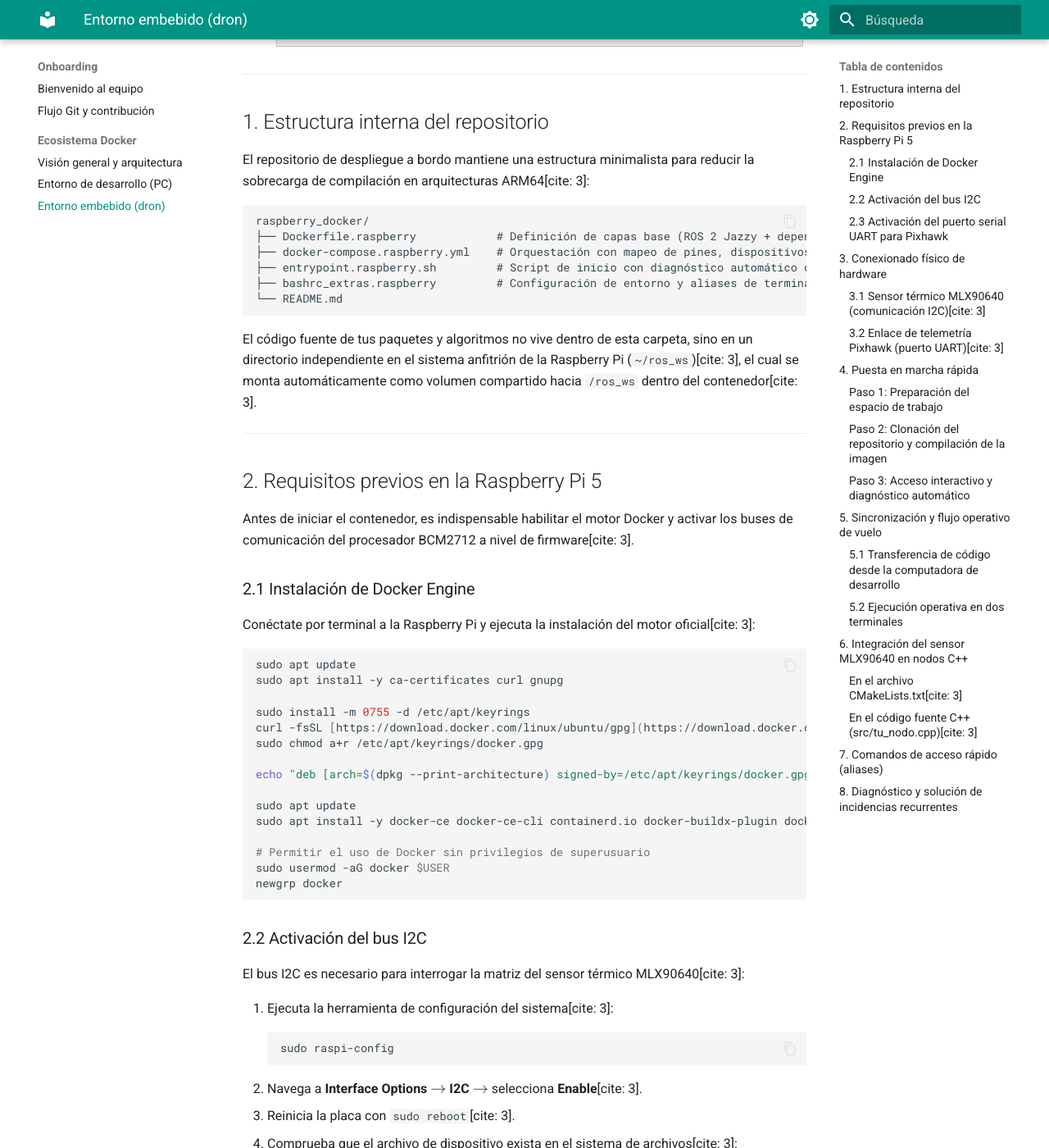
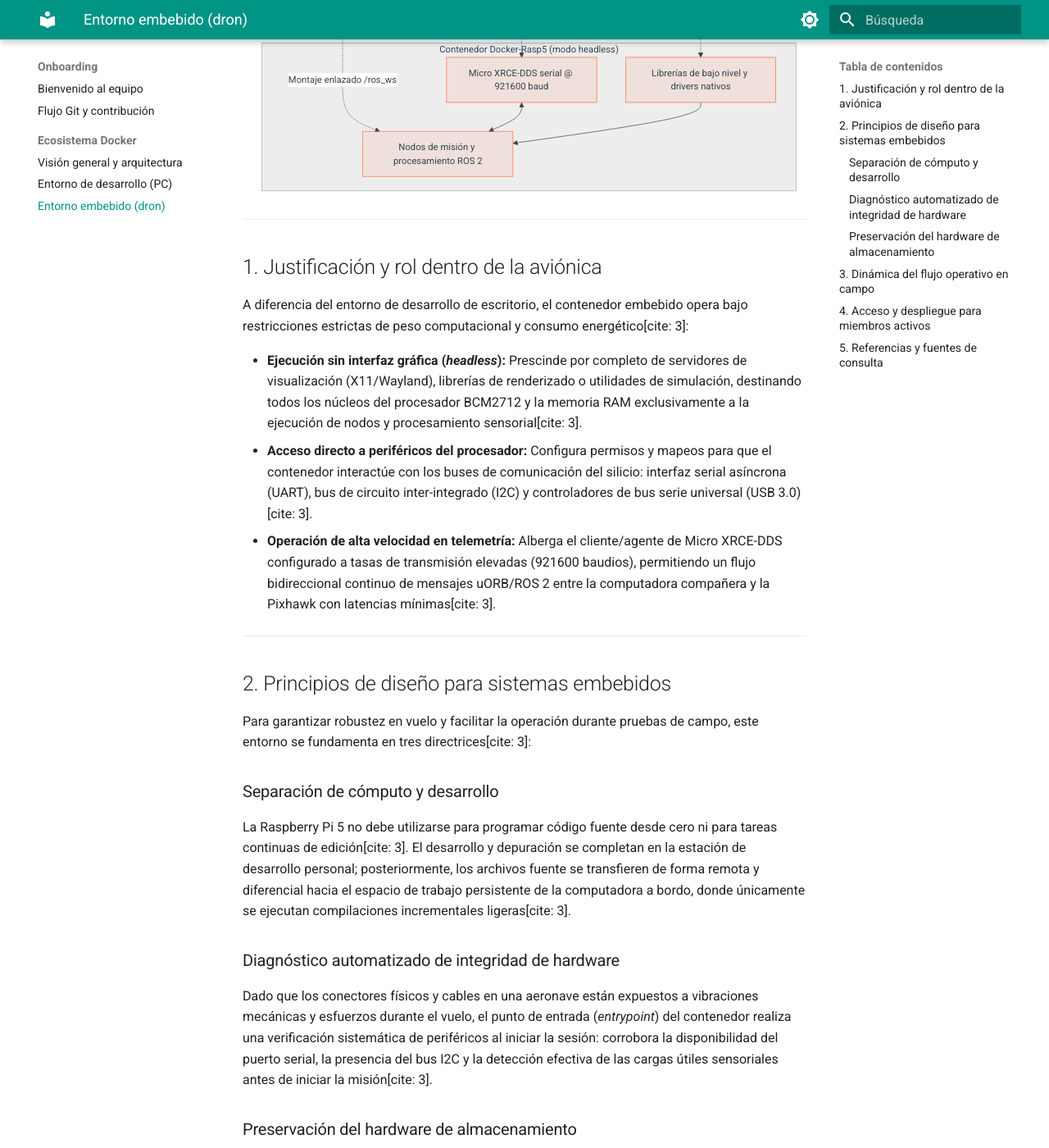
Before and after one commit to Dronkab-UNAQ/dronkab-docs, an MkDocs documentation site: the page built from docs/onboarding/docker/entorno_docker_dron.md, in a window 1280 px wide and 1400 px high, scrolled down 745 px. Shown: the whole window at 82% size. Built offline with MkDocs 1.6.1 and Material for MkDocs 9.7.7, drawn with Linux system fonts in a browser that asks for light colours; some of the changed text lies outside the part shown.

````diff
--- a/docs/onboarding/docker/entorno_docker_dron.md
+++ b/docs/onboarding/docker/entorno_docker_dron.md
@@ -1,281 +1,91 @@
-# Entorno embebido en Raspberry Pi 5 (Docker-Rasp5)
+# Entorno embebido a bordo (Docker-Rasp5)
 
-El contenedor `Docker-Rasp5` constituye la plataforma de despliegue y ejecución en tiempo real montada sobre la computadora a bordo del dron (Raspberry Pi 5)[cite: 3]. Su propósito principal es desacoplar las dependencias de bajo nivel del sistema operativo anfitrión, comunicarse con el piloto automático Pixhawk mediante el enlace serial UART y gestionar la adquisición directa de los sensores físicos: la cámara espacial OAK-D y la cámara térmica infrarroja MLX90640[cite: 3].
+En sistemas aéreos no tripulados, la computadora a bordo —frecuentemente denominada computadora compañera (*companion computer*)— actúa como el cerebro de alto nivel del sistema[cite: 3]. Mientras la controladora de vuelo (como una Pixhawk) resuelve en microsegundos los lazos de estabilización, actitud y mezcla de motores, la computadora compañera asume el procesamiento de algoritmos pesados: adquisición visual, procesamiento de nubes de puntos, estimación de trayectorias y toma de decisiones tácticas[cite: 3].
+
+El módulo `Docker-Rasp5` estandariza el entorno de ejecución sobre la arquitectura ARM64 de la Raspberry Pi 5 montada en el chasis del dron, proporcionando aislamiento operativo y acceso estructurado a los buses físicos de hardware[cite: 3].
 
 ```mermaid
 graph TD
-    subgraph Hardware["Periféricos y hardware físico"]
-        Pixhawk["Piloto automático Pixhawk (TELEM)"]
-        Thermal["Sensor térmico MLX90640"]
-        Oak["Cámara estéreo OAK-D"]
+    subgraph Sensores["Hardware sensorial y control de bajo nivel"]
+        FMU["Piloto automático Pixhawk (enlace UART)"]
+        CamEst["Cámara espacial estéreo OAK-D (enlace USB 3.0)"]
+        Termico["Sensor térmico infrarrojo MLX90640 (bus I2C)"]
     end
 
-    subgraph HostRPi["Raspberry Pi 5 (sistema operativo anfitrión)"]
-        UART_Dev["Puerto serial /dev/ttyAMA0"]
-        I2C_Dev["Bus /dev/i2c-1"]
-        USB_Dev["Controlador USB 3.0"]
-        WS_Host["Volumen local: ~/ros_ws/src"]
+    subgraph HostRPi["Sistema anfitrión (Raspberry Pi 5 - ARM64)"]
+        Kernel["Kernel Linux con interfaces activas: UART / I2C / USB"]
+        WS_Host["Espacio persistente a bordo: ~/ros_ws"]
     end
 
-    subgraph ContainerRPi["Contenedor Docker-Rasp5"]
-        XRCE["Agente Micro XRCE-DDS (921600 baud)"]
-        Drivers["Librería nativa mlx90640 e I2C"]
-        ROS_Nodes["Nodos de misión y control en ROS 2 Jazzy"]
+    subgraph Contenedor["Contenedor Docker-Rasp5 (modo headless)"]
+        BridgeUART["Micro XRCE-DDS serial @ 921600 baud"]
+        DriverSensors["Librerías de bajo nivel y drivers nativos"]
+        MisionNode["Nodos de misión y procesamiento ROS 2"]
     end
 
-    Pixhawk <-->|UART TX/RX| UART_Dev
-    Thermal <-->|SDA/SCL| I2C_Dev
-    Oak <-->|Línea USB 3.0| USB_Dev
+    FMU <-->|/dev/ttyAMA0| Kernel
+    CamEst <-->|Línea USB de alta velocidad| Kernel
+    Termico <-->|/dev/i2c-1| Kernel
 
-    UART_Dev -.->|Mapeo serial| XRCE
-    I2C_Dev -.->|Dispositivo I2C| Drivers
-    USB_Dev -.->|Modo privilegiado| ROS_Nodes
-    WS_Host -.->|Bind mount: /ros_ws| ROS_Nodes
-    XRCE <--> ROS_Nodes
+    Kernel -.->|Exposición de buses y privilegios| DriverSensors
+    Kernel -.->|Mapeo serial directo| BridgeUART
+    WS_Host -.->|Montaje enlazado /ros_ws| MisionNode
+
+    BridgeUART <--> MisionNode
+    DriverSensors --> MisionNode
 ```
 
 ---
 
-## 1. Estructura interna del repositorio
+## 1. Justificación y rol dentro de la aviónica
 
-El repositorio de despliegue a bordo mantiene una estructura minimalista para reducir la sobrecarga de compilación en arquitecturas ARM64[cite: 3]:
+A diferencia del entorno de desarrollo de escritorio, el contenedor embebido opera bajo restricciones estrictas de peso computacional y consumo energético[cite: 3]:
 
-```text
-raspberry_docker/
-├── Dockerfile.raspberry            # Definición de capas base (ROS 2 Jazzy + dependencias OAK-D y MLX90640)
-├── docker-compose.raspberry.yml    # Orquestación con mapeo de pines, dispositivos e interfaces
-├── entrypoint.raspberry.sh         # Script de inicio con diagnóstico automático de sensores
-├── bashrc_extras.raspberry         # Configuración de entorno y aliases de terminal
-└── README.md
-```
-
-El código fuente de tus paquetes y algoritmos no vive dentro de esta carpeta, sino en un directorio independiente en el sistema anfitrión de la Raspberry Pi (`~/ros_ws`)[cite: 3], el cual se monta automáticamente como volumen compartido hacia `/ros_ws` dentro del contenedor[cite: 3].
+* **Ejecución sin interfaz gráfica (*headless*):** Prescinde por completo de servidores de visualización (X11/Wayland), librerías de renderizado o utilidades de simulación, destinando todos los núcleos del procesador BCM2712 y la memoria RAM exclusivamente a la ejecución de nodos y procesamiento sensorial[cite: 3].
+* **Acceso directo a periféricos del procesador:** Configura permisos y mapeos para que el contenedor interactúe con los buses de comunicación del silicio: interfaz serial asíncrona (UART), bus de circuito inter-integrado (I2C) y controladores de bus serie universal (USB 3.0)[cite: 3].
+* **Operación de alta velocidad en telemetría:** Alberga el cliente/agente de Micro XRCE-DDS configurado a tasas de transmisión elevadas (921600 baudios), permitiendo un flujo bidireccional continuo de mensajes uORB/ROS 2 entre la computadora compañera y la Pixhawk con latencias mínimas[cite: 3].
 
 ---
 
-## 2. Requisitos previos en la Raspberry Pi 5
+## 2. Principios de diseño para sistemas embebidos
 
-Antes de iniciar el contenedor, es indispensable habilitar el motor Docker y activar los buses de comunicación del procesador BCM2712 a nivel de firmware[cite: 3].
+Para garantizar robustez en vuelo y facilitar la operación durante pruebas de campo, este entorno se fundamenta en tres directrices[cite: 3]:
 
-### 2.1 Instalación de Docker Engine
-Conéctate por terminal a la Raspberry Pi y ejecuta la instalación del motor oficial[cite: 3]:
+### Separación de cómputo y desarrollo
+La Raspberry Pi 5 no debe utilizarse para programar código fuente desde cero ni para tareas continuas de edición[cite: 3]. El desarrollo y depuración se completan en la estación de desarrollo personal; posteriormente, los archivos fuente se transfieren de forma remota y diferencial hacia el espacio de trabajo persistente de la computadora a bordo, donde únicamente se ejecutan compilaciones incrementales ligeras[cite: 3].
 
-```bash
-sudo apt update
-sudo apt install -y ca-certificates curl gnupg
+### Diagnóstico automatizado de integridad de hardware
+Dado que los conectores físicos y cables en una aeronave están expuestos a vibraciones mecánicas y esfuerzos durante el vuelo, el punto de entrada (*entrypoint*) del contenedor realiza una verificación sistemática de periféricos al iniciar la sesión: corrobora la disponibilidad del puerto serial, la presencia del bus I2C y la detección efectiva de las cargas útiles sensoriales antes de iniciar la misión[cite: 3].
 
-sudo install -m 0755 -d /etc/apt/keyrings
-curl -fsSL [https://download.docker.com/linux/ubuntu/gpg](https://download.docker.com/linux/ubuntu/gpg) | sudo gpg --dearmor -o /etc/apt/keyrings/docker.gpg
-sudo chmod a+r /etc/apt/keyrings/docker.gpg
-
-echo "deb [arch=$(dpkg --print-architecture) signed-by=/etc/apt/keyrings/docker.gpg] [https://download.docker.com/linux/ubuntu](https://download.docker.com/linux/ubuntu) $(. /etc/os-release && echo $VERSION_CODENAME) stable" | sudo tee /etc/apt/sources.list.d/docker.list > /dev/null
-
-sudo apt update
-sudo apt install -y docker-ce docker-ce-cli containerd.io docker-buildx-plugin docker-compose-plugin
-
-# Permitir el uso de Docker sin privilegios de superusuario
-sudo usermod -aG docker $USER
-newgrp docker
-```
-
-### 2.2 Activación del bus I2C
-El bus I2C es necesario para interrogar la matriz del sensor térmico MLX90640[cite: 3]:
-
-1. Ejecuta la herramienta de configuración del sistema[cite: 3]:
-   ```bash
-   sudo raspi-config
-   ```
-2. Navega a **Interface Options** $\rightarrow$ **I2C** $\rightarrow$ selecciona **Enable**[cite: 3].
-3. Reinicia la placa con `sudo reboot`[cite: 3].
-4. Comprueba que el archivo de dispositivo exista en el sistema de archivos[cite: 3]:
-   ```bash
-   ls /dev/i2c*
-   # La salida esperada debe incluir: /dev/i2c-1
-   ```
-
-### 2.3 Activación del puerto serial UART para Pixhawk
-El puerto serial permite el intercambio de mensajes uORB/ROS 2 a alta velocidad entre la Raspberry Pi y la controladora de vuelo[cite: 3]:
-
-1. Entra nuevamente a la configuración del sistema[cite: 3]:
-   ```bash
-   sudo raspi-config
-   ```
-2. Navega a **Interface Options** $\rightarrow$ **Serial Port**[cite: 3].
-3. En la pregunta *«Would you like a login shell to be accessible over serial?»*, responde **No**[cite: 3].
-4. En la pregunta *«Would you like the serial port hardware to be enabled?»*, responde **Yes**[cite: 3].
-5. Guarda los cambios y reinicia la placa con `sudo reboot`[cite: 3].
-6. Confirma la presencia del dispositivo UART principal[cite: 3]:
-   ```bash
-   ls /dev/ttyAMA0
-   ```
+### Preservación del hardware de almacenamiento
+El código del usuario se monta a través de volúmenes enlazados sobre el almacenamiento físico de la placa[cite: 3]. Mantener las compilaciones desacopladas de las capas de Docker previene la escritura innecesaria sobre sectores del almacenamiento de estado sólido o tarjeta de memoria, alargando su vida útil bajo condiciones de vibración y altas temperaturas.
 
 ---
 
-## 3. Conexionado físico de hardware
+## 3. Dinámica del flujo operativo en campo
 
-La correcta asignación de pines en la regleta GPIO de 40 pines de la Raspberry Pi 5 previene daños eléctricos y asegura la comunicación síncrona con los sensores[cite: 3].
+La operación técnica de la computadora a bordo durante pruebas de campo o competencias se estructura en fases definidas[cite: 3]:
 
-### 3.1 Sensor térmico MLX90640 (comunicación I2C)[cite: 3]
-Este sensor opera a una tensión lógica de 3.3 V[cite: 3]. Conéctalo siguiendo la siguiente distribución de pines[cite: 3]:
-
-| Pin del sensor MLX90640 | Pin físico Raspberry Pi 5 | Función de hardware |
-| :--- | :--- | :--- |
-| **VCC** | Pin 1 | Alimentación de 3.3 V[cite: 3] |
-| **GND** | Pin 6 | Conexión a tierra de referencia[cite: 3] |
-| **SDA** | Pin 3 | Datos I2C (GPIO 2)[cite: 3] |
-| **SCL** | Pin 5 | Reloj I2C (GPIO 3)[cite: 3] |
-
-Para verificar que el cableado es correcto antes de inicializar Docker, corre en el anfitrión[cite: 3]:
-```bash
-sudo apt install -y i2c-tools
-i2cdetect -y 1
-```
-El dispositivo debe responder de forma visible en la dirección hexadecimal **`0x33`** dentro de la matriz de escaneo[cite: 3].
-
-### 3.2 Enlace de telemetría Pixhawk (puerto UART)[cite: 3]
-Conecta las líneas cruzadas entre el conector TELEM de la Pixhawk y los pines UART correspondientes de la Raspberry Pi[cite: 3]:
-
-| Pin Raspberry Pi 5 | Puerto TELEM de Pixhawk | Descripción del enlace |
-| :--- | :--- | :--- |
-| **Pin 8 (GPIO 14 / TX)** | TELEM RX | Transmisión de datos hacia la controladora[cite: 3] |
-| **Pin 10 (GPIO 15 / RX)** | TELEM TX | Recepción de telemetría desde la controladora[cite: 3] |
-| **Pin 6 (GND)** | GND | Tierra común de señal[cite: 3] |
-
-!!! warning "Aseguramiento de voltajes lógicos"
-    No conectes bajo ninguna circunstancia los pines de 5 V de la Pixhawk a los pines GPIO de la Raspberry Pi 5. Utiliza únicamente las líneas TX, RX y GND. La alimentación de la Raspberry Pi 5 debe provenir de un regulador independiente capaz de entregar 5 V a 5 A vía USB-C o pines dedicados.
+1. **Verificación de buses en el sistema anfitrión:** Comprobar que los módulos del kernel para UART e I2C se encuentren inicializados a nivel de firmware en la placa anfitriona antes de levantar la infraestructura de contenedores[cite: 3].
+2. **Sincronización remota:** Transferir los paquetes de software validados en simulación desde la estación de trabajo hacia la Raspberry Pi a través de la red local de telemetría mediante protocolos seguros de sincronización de archivos[cite: 3].
+3. **Ejecución concurrente de control y misión:** Operar mediante sesiones concurrentes de terminal remota (SSH), manteniendo en un proceso el puente serial de alta velocidad con el piloto automático y en otro la ejecución de los algoritmos de misión y lectura sensorial[cite: 3].
 
 ---
 
-## 4. Puesta en marcha rápida
+## 4. Acceso y despliegue para miembros activos
 
-### Paso 1: Preparación del espacio de trabajo
-Crea la carpeta de trabajo donde se montarán los paquetes de ROS 2[cite: 3]:
-```bash
-mkdir -p ~/ros_ws/src
-```
+Los archivos de configuración específicos para arquitectura ARM64 (`Dockerfile.raspberry`, orquestación con privilegios de hardware y scripts de diagnóstico automático de arranque) se gestionan dentro del repositorio privado **`Docker-Rasp5`** (o `raspberry_docker`) de la organización[cite: 3].
 
-### Paso 2: Clonación del repositorio y compilación de la imagen
-Descarga los archivos de despliegue en la Raspberry Pi y levanta el servicio[cite: 3]:
-```bash
-git clone git@github.com:Dronkab/raspberry_docker.git
-cd raspberry_docker
-
-# Construir la imagen para arquitectura ARM64
-docker compose -f docker-compose.raspberry.yml build
-
-# Iniciar el contenedor en segundo plano
-docker compose -f docker-compose.raspberry.yml up -d
-```
-
-### Paso 3: Acceso interactivo y diagnóstico automático
-Ingresa a la línea de comandos del contenedor en ejecución[cite: 3]:
-```bash
-docker compose -f docker-compose.raspberry.yml exec drone-rpi bash
-```
-
-Al abrir la terminal, el script de inicialización (`entrypoint`) evaluará el estado de los buses y sensores conectados, imprimiendo un reporte de estado[cite: 3]:
-```text
-[entrypoint] ✓ ros_ws workspace cargado
-[entrypoint] ✓ UART disponible en /dev/ttyAMA0
-[entrypoint] ✓ I2C bus 1 disponible
-[entrypoint] ✓ MLX90640 detectado en 0x33
-[entrypoint] ✓ OAK-D detectado
-```
-
-Si alguno de estos componentes presenta una marca de error, revisa las conexiones físicas y las variables del archivo `docker-compose.raspberry.yml` antes de intentar volar[cite: 3].
+El acceso a este repositorio está restringido a integrantes autorizados del área de aviónica, sistemas embebidos y control de vuelo[cite: 3]. Para instrucciones exactas de conexionado de pines, parámetros de firmware de vuelo y puesta en marcha, consulta la documentación interna del repositorio correspondiente[cite: 3].
 
 ---
 
-## 5. Sincronización y flujo operativo de vuelo
+## 5. Referencias y fuentes de consulta
 
-Durante las jornadas de prueba o competencia, no se recomienda editar código fuente directamente sobre la Raspberry Pi[cite: 3]. El ciclo operativo estándar consiste en sincronizar los cambios desde tu estación de trabajo y ejecutar el control en dos terminales SSH concurrentes[cite: 3]:
+Para comprender a fondo la integración de computadoras compañeras en sistemas aéreos y el manejo de buses en Linux embebido, consulta la documentación oficial:
 
-### 5.1 Transferencia de código desde la computadora de desarrollo
-Desde la terminal de tu laptop (dentro del entorno de desarrollo), ejecuta `rsync` para copiar únicamente los archivos fuente hacia el espacio montado en la aeronave[cite: 3]:
-
-```bash
-rsync -av --exclude='build/' --exclude='install/' --exclude='log/' \
-    ~/drone_dev/ros_ws/src/ \
-    dronkab@<IP_DEL_DRON>:~/ros_ws/src/
-```
-
-### 5.2 Ejecución operativa en dos terminales
-Abre dos sesiones independientes vía SSH hacia la Raspberry Pi e ingresa al contenedor en ambas[cite: 3]:
-
-```bash
-ssh dronkab@<IP_DEL_DRON>
-docker compose -f docker-compose.raspberry.yml exec drone-rpi bash
-```
-
-* **Terminal 1 (Puente DDS con Pixhawk):**
-  Inicia el agente Micro XRCE-DDS configurado para el puerto serial UART con una tasa de baudios de 921600[cite: 3]:
-  ```bash
-  xrce
-  ```
-  *(Este comando ejecuta internamente: `MicroXRCEAgent serial --dev /dev/ttyAMA0 -b 921600`)[cite: 3].*
-
-* **Terminal 2 (Compilación y lanzamiento de nodos):**
-  Compila el código recién transferido e inicia el nodo o archivo de lanzamiento (*launch file*) de la misión[cite: 3]:
-  ```bash
-  cd /ros_ws
-  cb                                        # colcon build --symlink-install
-  ros2 launch tu_paquete tu_launch.py
-  ```
-
----
-
-## 6. Integración del sensor MLX90640 en nodos C++
-
-El contenedor cuenta con la librería de bajo nivel del sensor preinstalada en la ruta del sistema `/usr/local`[cite: 3]. Para utilizarla dentro de un paquete personalizado de ROS 2, declara las cabeceras y enlaces correspondientes:
-
-### En el archivo `CMakeLists.txt`[cite: 3]
-```cmake
-find_package(ament_cmake REQUIRED)
-find_package(rclcpp REQUIRED)
-
-# Incluir las cabeceras preinstaladas en el contenedor
-target_include_directories(tu_nodo PRIVATE /usr/local/include)
-
-# Vincular las librerías dinámicas del sensor y del bus I2C
-target_link_libraries(tu_nodo mlx90640 i2c)
-```
-
-### En el código fuente C++ (`src/tu_nodo.cpp`)[cite: 3]
-```cpp
-#include "rclcpp/rclcpp.hpp"
-#include "mlx90640_api.h"
-
-// El sensor genera una matriz de 32 x 24 puntos de temperatura
-float frame[768];
-paramsMLX90640 params;
-
-// Adquisición de la trama térmica cruda y conversión radiométrica
-MLX90640_GetFrameData(0x33, rawFrame);
-MLX90640_CalculateTo(rawFrame, &params, emissivity, tr, frame);
-```
-
----
-
-## 7. Comandos de acceso rápido (aliases)
-
-Dentro de la sesión interactiva del contenedor se encuentran definidos los siguientes atajos de terminal[cite: 3]:
-
-| Alias | Comando nativo | Propósito técnico |
-| :--- | :--- | :--- |
-| `cb` | `colcon build --symlink-install` | Compila el espacio de trabajo completo preservando enlaces simbólicos[cite: 3]. |
-| `cbs <paquete>` | `colcon build --packages-select <paquete>` | Compila de forma acelerada únicamente el paquete indicado[cite: 3]. |
-| `cs` | `source /ros_ws/install/setup.bash` | Carga las variables y nodos del espacio local de ROS 2[cite: 3]. |
-| `xrce` | `MicroXRCEAgent serial --dev /dev/ttyAMA0 -b 921600` | Inicia el intermediario DDS por enlace UART con el piloto automático[cite: 3]. |
-| `uart` | `picocom -b 921600 /dev/ttyAMA0` | Abre un monitor serial interactivo directo hacia la consola de PX4[cite: 3]. |
-
----
-
-## 8. Diagnóstico y solución de incidencias recurrentes
-
-| Síntoma observado | Causa técnica probable | Solución operativa |
-| :--- | :--- | :--- |
-| No existe el archivo de dispositivo `/dev/i2c-1`[cite: 3]. | El bus I2C se encuentra deshabilitado en la configuración del procesador[cite: 3]. | Ejecuta `sudo raspi-config` en el anfitrión, habilita la interfaz I2C y reinicia la placa[cite: 3]. |
-| El sensor MLX90640 no aparece al correr `i2cdetect`[cite: 3]. | Cableado incorrecto o alimentación fuera de rango[cite: 3]. | Revisa que SDA esté en pin 3, SCL en pin 5 y que la alimentación sea estrictamente de 3.3 V (pin 1)[cite: 3]. |
-| No existe el archivo de dispositivo `/dev/ttyAMA0`[cite: 3]. | El hardware UART serial no ha sido asignado al sistema de archivos[cite: 3]. | Habilita el puerto serial en `raspi-config` sin consola de login y reinicia la placa[cite: 3]. |
-| Micro XRCE-DDS no logra sincronizar con Pixhawk[cite: 3]. | Desajuste en la tasa de baudios de la controladora[cite: 3]. | En QGroundControl, confirma que el parámetro de firmware `SER_TEL1_BAUD` esté fijado en `921600`[cite: 3]. |
-| La cámara OAK-D no es detectada en el arranque[cite: 3]. | Falta de privilegios de bus USB o conexión en puerto USB 2.0[cite: 3]. | Conecta la cámara exclusivamente a un puerto USB 3.0 (puerto azul) y valida que el compose tenga `privileged: true`[cite: 3]. |
+* [Guía de computadoras compañeras en PX4 (*Companion Computers*)](https://docs.px4.io/main/en/companion_computer/): Arquitecturas de comunicación, modos offboard y estándares de enlace.
+* [Documentación oficial de hardware Raspberry Pi 5](https://www.raspberrypi.com/documentation/computers/raspberry-pi-5.html): Especificaciones del procesador BCM2712, distribución de la regleta GPIO y controladores de bus.
+* [Documentación del subsistema I2C en el Kernel de Linux](https://docs.kernel.org/i2c/): Fundamentos del bus serie síncrono, direccionamiento de periféricos y utilidades de escaneo.
+* [Manual de Micro XRCE-DDS en enlaces seriales](https://micro-xrce-dds.docs.eprosima.com/en/latest/transport.html#serial): Configuración de framing, control de flujo y tasas de baudios para robótica móvil.
+* [Documentación técnica de Luxonis DepthAI (OAK-D)](https://docs.luxonis.com/): Arquitectura de cámaras espaciales, procesamiento embebido en el chip Myriad X y puente con ROS 2.
````
